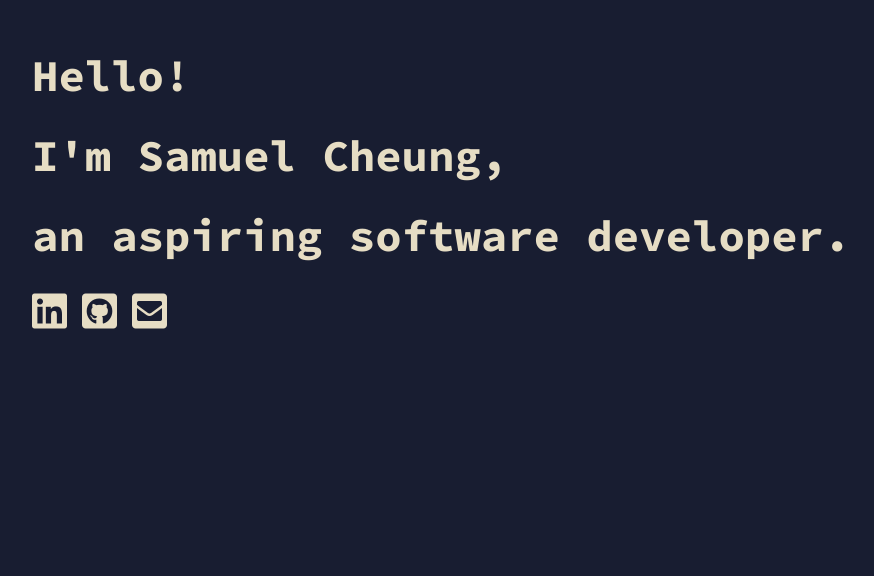
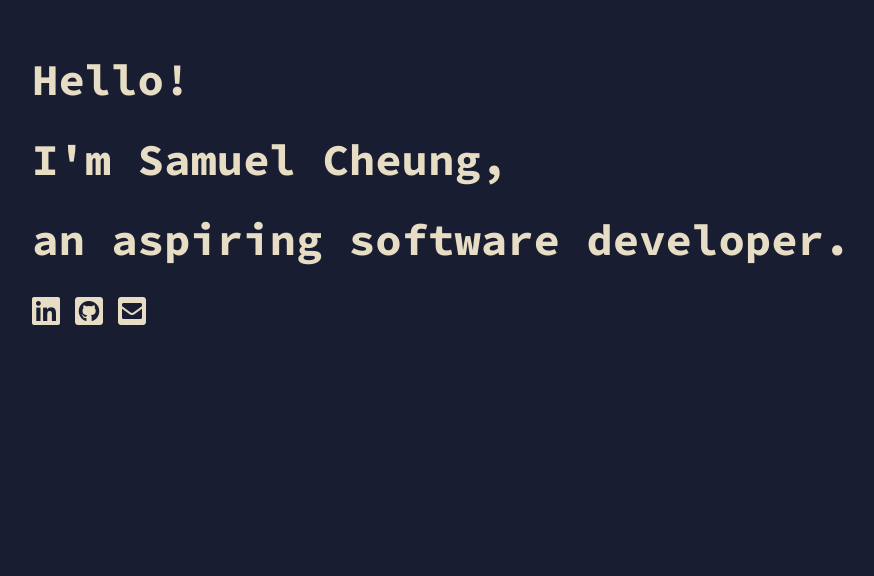
Before and after one commit to salmonsashimi/my-site, a React (Create React App) app: page / in a window 1280 px wide. Shown: the part 224-800 px from the top of the page, without its empty margins (208-1082 px from the left). Built offline with nearby package versions, Linux system fonts and the light colour scheme.

Commit message:
adjust padding

```diff
--- a/src/components/Intro.js
+++ b/src/components/Intro.js
@@ -3,7 +3,7 @@ import '../styles/Intro.css';
 
 export default () => (
     <div className='intro container'>
-        <div className='intro-text css-typing'>
+        <div className='css-typing'>
             <h1>Hello!</h1>
             <h1>I'm Samuel Cheung,</h1>
             <h1>an aspiring software developer.</h1>
--- a/src/styles/Intro.css
+++ b/src/styles/Intro.css
@@ -1,13 +1,8 @@
 .intro {
     align-items: center;
+    min-height: 100vh;
     display: flex;
-    min-height: 100vh;
     padding: 0 15rem;
-}
-
-.intro-text {
-    color: #E6DDC4;
-    font-size: 1.25rem;
 }
 
 .intro-icons {
@@ -25,10 +20,12 @@
 
 .css-typing h1 {
     border-right: .15em solid orange;
+    color: #E6DDC4;
     font-size: 2.75rem;
     white-space: nowrap;
     overflow: hidden;
   }
+
   .css-typing h1:nth-child(1) {
     width: 9.5rem;
     -webkit-animation: type 0.5s steps(10, end);
@@ -40,8 +37,8 @@
   .css-typing h1:nth-child(2) {
     width: 30rem;
     opacity: 0;
-    -webkit-animation: type2 1.2s steps(22, end);
-    animation: type2 1.2s steps(22, end);
+    -webkit-animation: type2 1s steps(20, end);
+    animation: type2 1s steps(20, end);
     -webkit-animation-delay: 0.5s;
     animation-delay: 0.5s;
     -webkit-animation-fill-mode: forwards;
@@ -53,8 +50,8 @@
     opacity: 0;
     -webkit-animation: type3 1.5s steps(25, end), blink .5s step-end infinite alternate;
     animation: type3 1.5s steps(25, end), blink .5s step-end infinite alternate;
-    -webkit-animation-delay: 1.7s;
-    animation-delay: 1.7s;
+    -webkit-animation-delay: 1.5s;
+    animation-delay: 1.5s;
     -webkit-animation-fill-mode: forwards;
     animation-fill-mode: forwards;
   }
```
